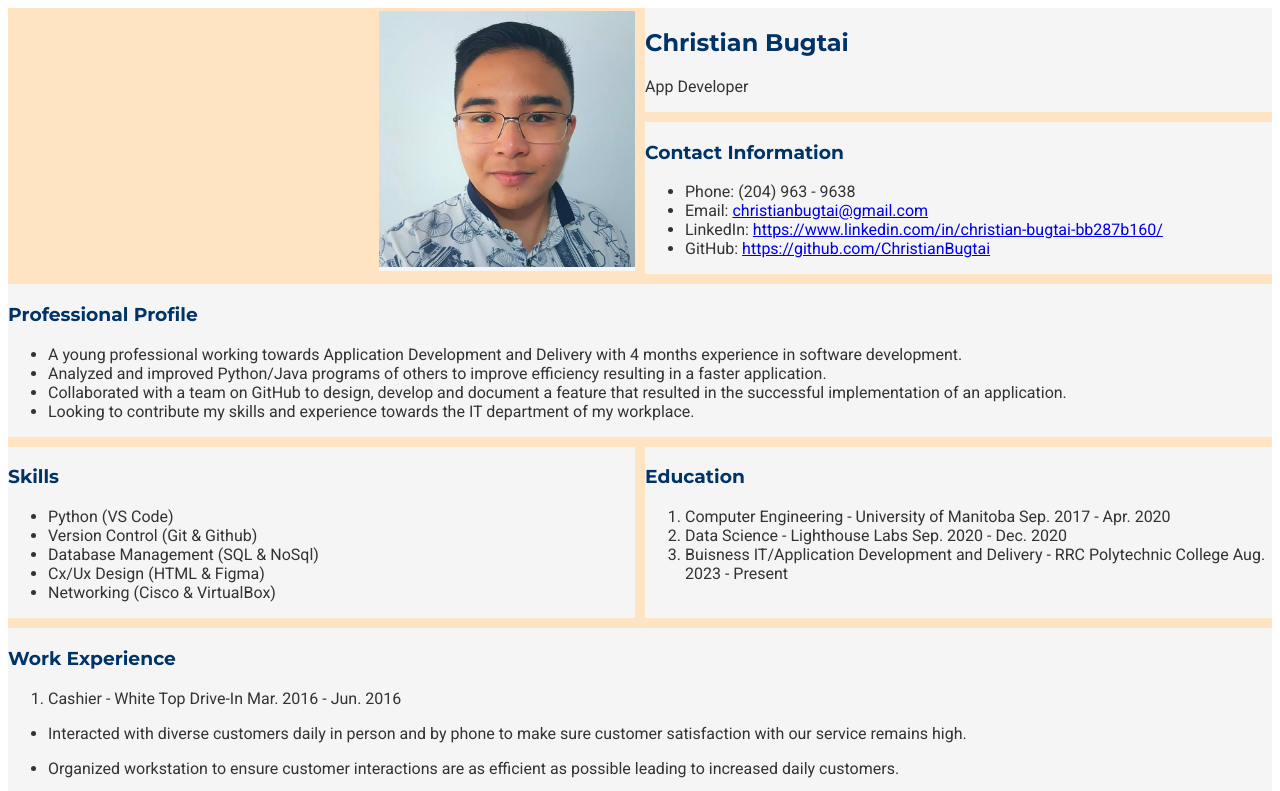
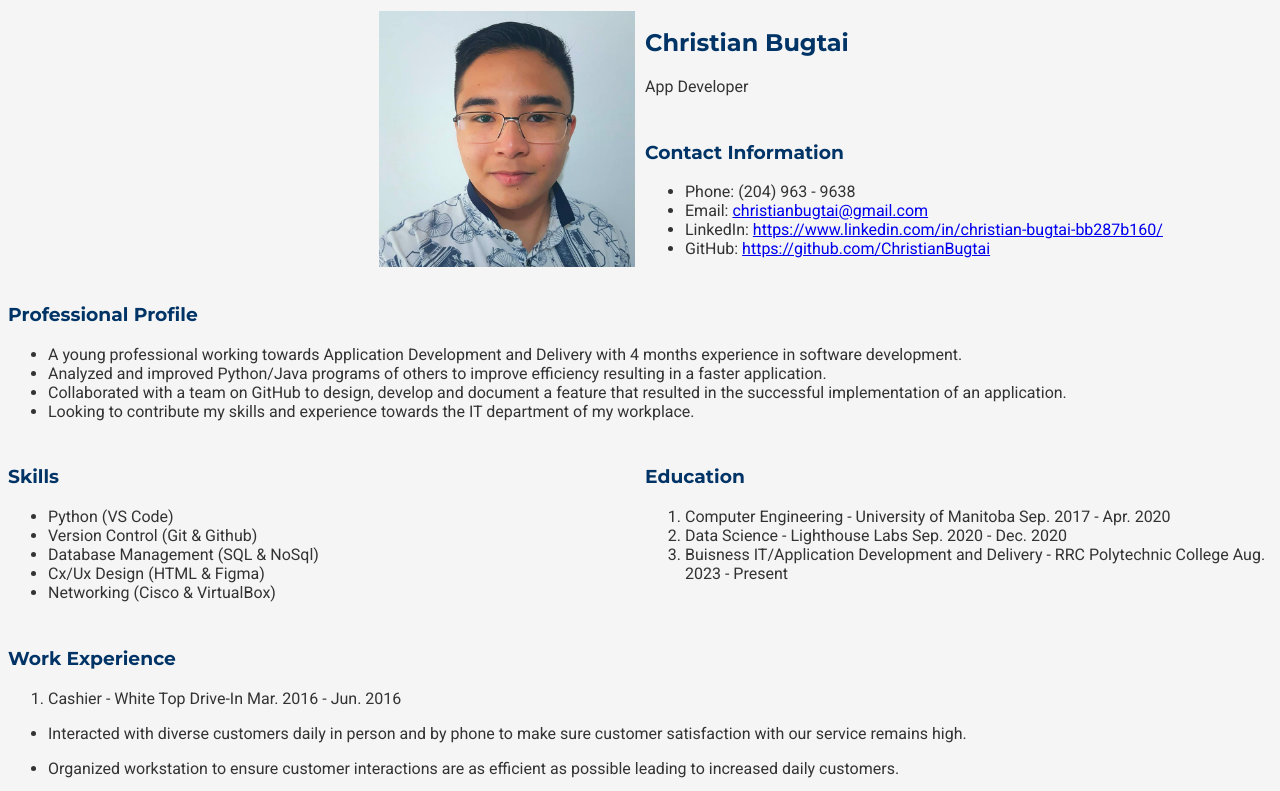
Before and after one commit to cbugtai/COMP-2230_Project_02, a plain HTML site: page index.html in a window 1280 px wide. Shown: the top 791 px of the page. Drawn offline with Linux system fonts and the light colour scheme.

Commit message:
Custom font and color palette

```diff
--- a/mystyle.css
+++ b/mystyle.css
@@ -2,6 +2,7 @@
 body{
     font-family: 'Roboto', sans-serif;
     color: #333;
+    background-color: #f5f5f5;
 }
 
 body h1, h3{
@@ -10,14 +11,14 @@ body h1, h3{
 }
 
 .grid-container{
-    background-color: bisque;
+    /* background-color: bisque; */
     display: grid;
     grid-template-columns: repeat(2, 1fr);
     gap: 10px;
 }
 
 .grid-container section{
-    background-color: #f5f5f5;
+    /* background-color: #f5f5f5; */
     justify-content: center;
     align-items: center;
 }
```
